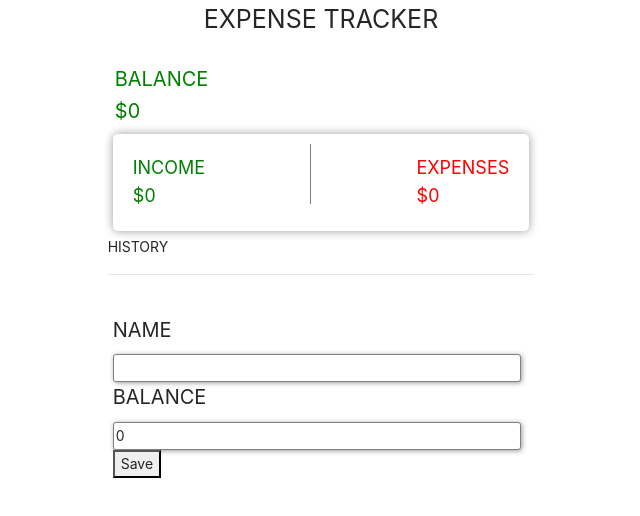
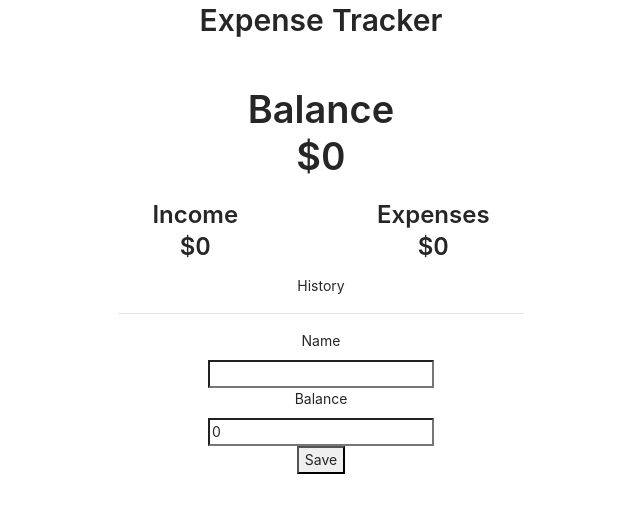
Before and after one commit to MohsinAliSoomro/typescript-expense-tracker, a React (Create React App) app: page / in a window 1280 px wide. Shown: the top 516 px of the page, without its empty margins (319-959 px from the left). Built offline with nearby package versions, Linux system fonts and the light colour scheme.

Commit message:
add Ant color

```diff
--- a/package.json
+++ b/package.json
@@ -3,6 +3,7 @@
   "version": "0.1.0",
   "private": true,
   "dependencies": {
+    "@ant-design/colors": "^4.0.5",
     "@material-ui/core": "^4.11.0",
     "@testing-library/jest-dom": "^4.2.4",
     "@testing-library/react": "^9.5.0",
--- a/src/App.css
+++ b/src/App.css
@@ -1,103 +1,16 @@
-@font-face {
-  font-family: myFirstFont;
-  src: url('./font/RobotoMono-VariableFont_wght.ttf');
+.main-container{
+  text-align: center;
 }
-
-body{
-  text-transform: uppercase;
-  font-family: myFirstFont;
+.text-align-center{
+  text-align: center;
 }
-.container-main{
-  margin: auto;
-  width: 30%;
-  padding:0;
-}
-.con-width{
-  min-width: 300px;
-}
-@media screen and (max-width: 600px) {
-  .container-main {
-    width: 100%;
-  }
-}
-.incomeExpenses-container{
- background-color: white;
-}
-.income-expenses{
-  display: flex;
-  justify-content: space-between;
-  margin: 5px;
-  border-radius: 5px;
-  padding: 10px;
-  box-shadow: 0px 0px  10px rgba(0,0,0,0.4);
-}
-.income-expenses > p{
-  font-size: 18px;
-  margin: 10px;
+.minus{
+  color: red;
 }
 .plus{
   color: green;
 }
-.minus{
-color: red;
+.income-expenses{
+  display: flex;
+  justify-content: space-around;
 }
-.title-header{
-  text-align: center;
-  font-size: 25px;
-}
-.blnc{
-  margin: 7px;
-  font-size: 20px;
-}
-.in-ex-list{
- background-color: white;
-}
-.in-ex-list > ul{
-  list-style-type: none;
-  padding: 5px;
-}
-.in-ex-list > ul >li{
-  padding: 5px 15px;
-  margin-bottom: 7px;
-  font-size: 18px;
-  border-radius: 5px;
-  display: flex;
-  justify-content: space-between;
-  background-color: white;
-  box-shadow: 1px 1px 5px rgba(0,0,0,0.4);
-}
-.form-container{
-  margin: 5px 5px;
-  padding-right: 8px;
-
-}
-.lbl{
-  font-size: 20px;
-}
-.form-input{
-  width: 100%;
-  height: 28px;
-  border: 1px solid gray;
-  border-radius: 3px;
-  box-shadow: 1px 1px 5px rgba(0,0,0,0.4);
-}
-.submit-btn{
-  width: 50%;
-  margin-top:10px;
-  padding: 10px;
-  background-color: white;
-  border: 1px solid green;
-  float: right;
-  border-radius: 3px;
-  font-size: 18px;
-}
-.divider{
-  border-left: 1px solid gray;
-  height: 60px;
-}
-.plus{
-  color: green;
-}
-.minus{
-  color: red;
-}
--- a/src/App.tsx
+++ b/src/App.tsx
@@ -12,10 +12,12 @@ import { Row, Col } from 'antd';
 function App() {
   return (
     <GlobalProvider>
-      <div>
+      <div className="main-container">
+        <div className="row">
+          <div className="col-md-4"></div>
+          <div className="col-md-4">
             <Row>
-          <Col span={8}></Col>
-          <Col span={8}>
+              <Col span={24}>
                 <Head />
                 <Blnc />
                 <IncomeExpenses />
@@ -24,9 +26,10 @@ function App() {
                 <IncomeExpensesList />
                 <InExForm />
               </Col>
-          <Col span={8}></Col>
             </Row>
-
+          </div>
+          <div className="col-md-4"></div>
+        </div>
       </div>
     </GlobalProvider>
   );
--- a/src/components/blnc.tsx
+++ b/src/components/blnc.tsx
@@ -2,6 +2,8 @@ import React, { useContext } from 'react';
 import { ITrans } from '../transType/tranType'
 import { GlobalContext } from '../globalState/globalProvider';
 import CountUp from 'react-countup';
+import { Typography } from 'antd';
+const { Title } = Typography;
 const Header = () => {
 
     const { state } = useContext(GlobalContext)
@@ -11,7 +13,7 @@ const Header = () => {
     const totol = amount.reduce((acc: number, item: number) => (acc += item), 0).toFixed(2)
 
     return (
-        <p className={(totol < 0 ? 'blnc minus' : 'blnc plus')}>Balance <br /> $<CountUp end={totol} /> </p>
+        <Title className={(totol < 0 ? 'minus' : 'plus')}>Balance <br /> $<CountUp end={totol} /> </Title>
     )
 }
 export default Header;
--- a/src/components/head.tsx
+++ b/src/components/head.tsx
@@ -1,6 +1,8 @@
 import React from 'react';
+import { Typography } from 'antd';
+const { Title } = Typography;
 
 const Head =()=>(
-    <p className="title-header">Expense Tracker</p>
+    <Title level={2} className="text-align-center">Expense Tracker</Title>
 )
 export default Head;
--- a/src/components/incomeExpenses.tsx
+++ b/src/components/incomeExpenses.tsx
@@ -2,6 +2,8 @@ import React, { useContext } from 'react';
 import { ITrans } from '../transType/tranType'
 import { GlobalContext } from '../globalState/globalProvider'
 import CountUp from 'react-countup';
+import { Typography } from 'antd';
+const {Title} =Typography;
 const IncomeExpenses = () => {
     const { state } = useContext(GlobalContext)
     const amount = state.transactions.map((trans: ITrans) => trans.amount);
@@ -9,13 +11,11 @@ const IncomeExpenses = () => {
     const expenses: number = parseInt(
         (amount.filter((item: number) => item < 0).reduce((acc: number, item: number) => (acc += item), 0) * -1).toFixed(2));
     return (
-        <div className="incomeExpenses-container">
             <div className="income-expenses">
-                <p className="plus">Income <br /> $<CountUp end={income} /> </p>
+                <Title level={3} className="plus">Income <br /> $<CountUp end={income} /> </Title>
                 <div className="divider"></div>
-                <p className="minus">Expenses <br /> $<CountUp end={expenses} /> </p>
+                <Title level={3} className="minus">Expenses <br /> $<CountUp end={expenses} /> </Title>
             </div>
-        </div>
     )
 }
 export default IncomeExpenses;
```
Also changed, not shown: 1 other file (tests, documents, lock files or other folders). Lines whose indentation alone changed are shown as unchanged.
